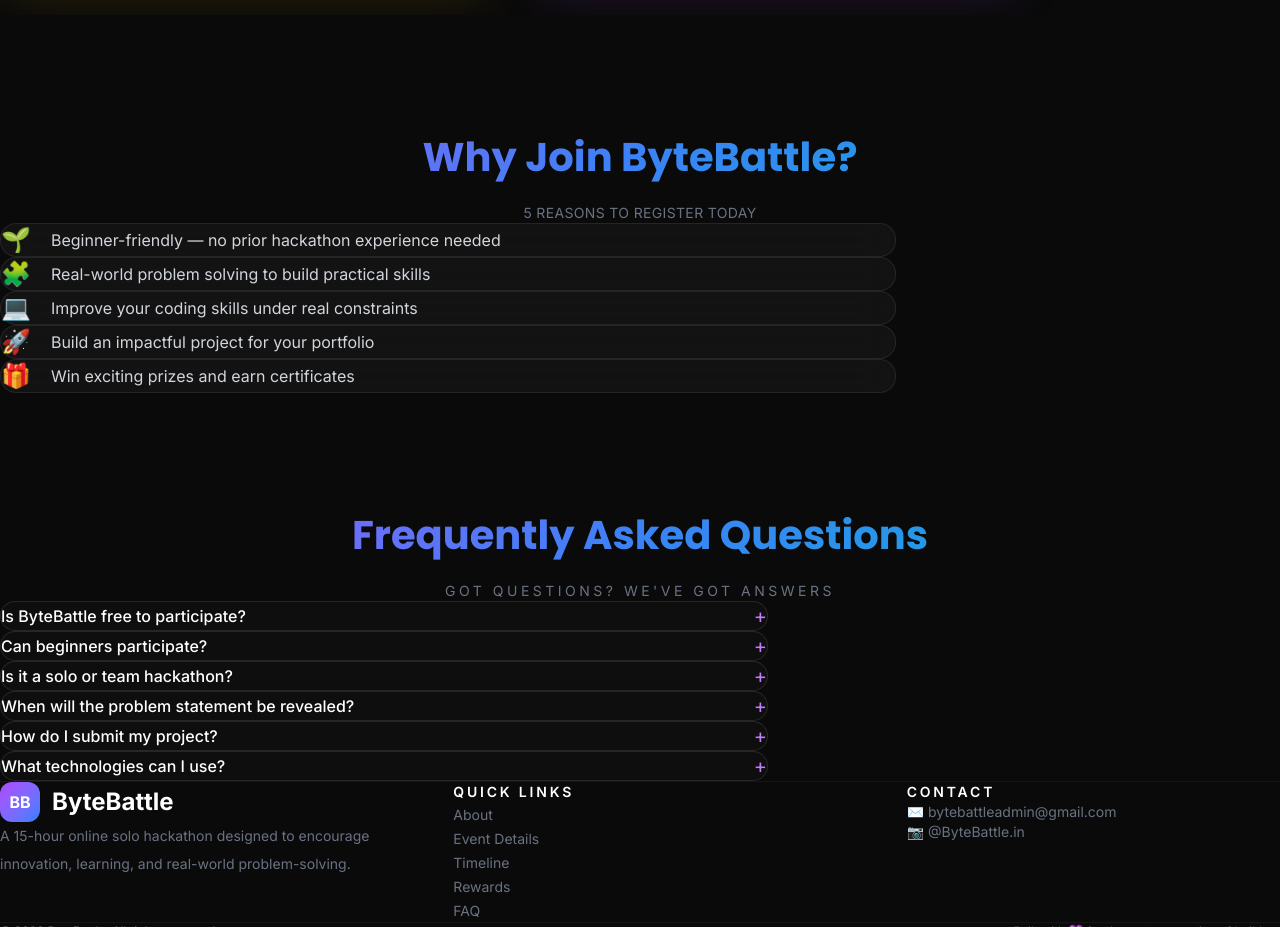
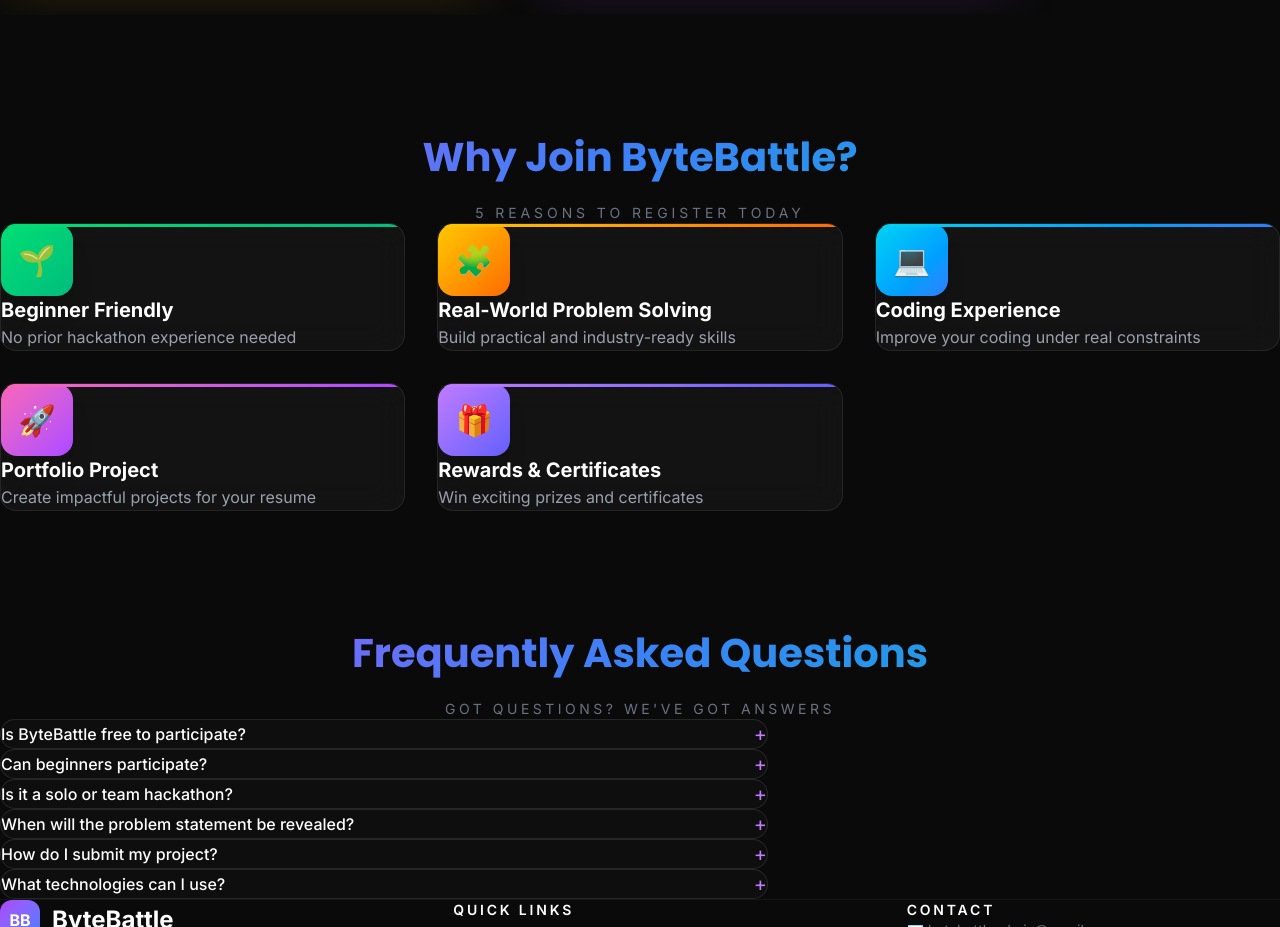
Before and after one commit to jishanmomin26/ByteBattle, a React (Vite) app: page / in a window 1280 px wide. Shown: the part 3060-3987 px from the top of the page. Built offline with nearby package versions, Linux system fonts and the light colour scheme.

Commit message:
Update WhyJoin.jsx

```diff
--- a/src/components/WhyJoin.jsx
+++ b/src/components/WhyJoin.jsx
@@ -2,45 +2,228 @@ import { motion } from 'framer-motion'
 import ScrollReveal from './ScrollReveal.jsx'
 
 const reasons = [
-  { icon: '🌱', text: 'Beginner-friendly — no prior hackathon experience needed' },
-  { icon: '🧩', text: 'Real-world problem solving to build practical skills' },
-  { icon: '💻', text: 'Improve your coding skills under real constraints' },
-  { icon: '🚀', text: 'Build an impactful project for your portfolio' },
-  { icon: '🎁', text: 'Win exciting prizes and earn certificates' },
+  {
+    icon: '🌱',
+    title: 'Beginner Friendly',
+    text: 'No prior hackathon experience needed',
+    gradient: 'from-green-400 to-emerald-500',
+  },
+  {
+    icon: '🧩',
+    title: 'Real-World Problem Solving',
+    text: 'Build practical and industry-ready skills',
+    gradient: 'from-yellow-400 to-orange-500',
+  },
+  {
+    icon: '💻',
+    title: 'Coding Experience',
+    text: 'Improve your coding under real constraints',
+    gradient: 'from-cyan-400 to-blue-500',
+  },
+  {
+    icon: '🚀',
+    title: 'Portfolio Project',
+    text: 'Create impactful projects for your resume',
+    gradient: 'from-pink-400 to-purple-500',
+  },
+  {
+    icon: '🎁',
+    title: 'Rewards & Certificates',
+    text: 'Win exciting prizes and certificates',
+    gradient: 'from-purple-400 to-indigo-500',
+  },
 ]
 
 export default function WhyJoin() {
   return (
-    <section className="relative py-24 sm:py-32 px-6">
-      <div className="max-w-7xl mx-auto">
+    <section
+      id="whyjoin"
+      className="
+        relative
+        py-20 sm:py-28 lg:py-32
+        overflow-hidden
+      "
+    >
+      <div className="max-w-7xl mx-auto px-4 sm:px-6 lg:px-10">
+
+        {/* Heading */}
         <ScrollReveal>
-          <div className="text-center">
-            <h2 className="section-heading">Why Join ByteBattle?</h2>
-            <p className="text-gray-500 mb-14 text-sm tracking-wide uppercase">5 reasons to register today</p>
+          <div className="text-center mb-12 sm:mb-16 lg:mb-20">
+
+            <h2 className="section-heading">
+              Why Join ByteBattle?
+            </h2>
+
+            <p
+              className="
+                text-gray-500
+                mt-3
+                text-[11px] sm:text-sm
+                tracking-[0.28em]
+                uppercase
+              "
+            >
+              5 Reasons To Register Today
+            </p>
+
           </div>
         </ScrollReveal>
 
-        <div className="space-y-4 max-w-4xl mx-auto">
+        {/* MOBILE VIEW */}
+        <div className="flex flex-col gap-4 sm:hidden">
+
           {reasons.map((reason, i) => (
             <ScrollReveal key={i} delay={i * 0.08}>
+
               <motion.div
-                whileHover={{ x: 8 }}
-                transition={{ type: 'spring', stiffness: 400 }}
-                className="glass-card flex items-center gap-5 p-5 sm:p-6 group cursor-default"
+                whileHover={{ scale: 1.02 }}
+                transition={{
+                  type: 'spring',
+                  stiffness: 250,
+                }}
+                className="
+                  glass-card
+                  rounded-2xl
+                  border border-white/10
+                  p-5
+                  flex items-start gap-4
+                  relative overflow-hidden
+                  group
+                "
               >
-                <div className="text-2xl flex-shrink-0 group-hover:scale-110 transition-transform">
+
+                {/* Glow Line */}
+                <div
+                  className={`
+                    absolute top-0 left-0
+                    w-full h-[2px]
+                    bg-gradient-to-r ${reason.gradient}
+                  `}
+                />
+
+                {/* Icon */}
+                <div
+                  className={`
+                    w-14 h-14
+                    rounded-2xl
+                    flex items-center justify-center
+                    text-2xl
+                    bg-gradient-to-br ${reason.gradient}
+                    shadow-lg
+                    flex-shrink-0
+                  `}
+                >
                   {reason.icon}
                 </div>
-                <p className="text-gray-300 text-sm sm:text-base">{reason.text}</p>
-                <div className="ml-auto opacity-0 group-hover:opacity-100 transition-opacity text-purple-400">
-                  <svg width="20" height="20" viewBox="0 0 24 24" fill="none" stroke="currentColor" strokeWidth="2" strokeLinecap="round" strokeLinejoin="round">
-                    <path d="M5 12h14M12 5l7 7-7 7" />
-                  </svg>
+
+                {/* Text */}
+                <div>
+
+                  <h3 className="text-white text-base font-semibold mb-1">
+                    {reason.title}
+                  </h3>
+
+                  <p className="text-sm text-gray-400 leading-relaxed">
+                    {reason.text}
+                  </p>
+
                 </div>
+
               </motion.div>
+
             </ScrollReveal>
           ))}
+
         </div>
+
+        {/* DESKTOP VIEW */}
+        <div
+          className="
+            hidden sm:grid
+            grid-cols-2 lg:grid-cols-3
+            gap-6 lg:gap-8
+          "
+        >
+
+          {reasons.map((reason, i) => (
+            <ScrollReveal key={i} delay={i * 0.08}>
+
+              <motion.div
+                whileHover={{
+                  y: -6,
+                  scale: 1.02,
+                }}
+                transition={{
+                  type: 'spring',
+                  stiffness: 250,
+                }}
+                className="
+                  glass-card
+                  relative
+                  overflow-hidden
+                  rounded-3xl
+                  border border-white/10
+                  p-7 lg:p-8
+                  h-full
+                  group
+                "
+              >
+
+                {/* Top Gradient */}
+                <div
+                  className={`
+                    absolute top-0 left-0
+                    w-full h-[3px]
+                    bg-gradient-to-r ${reason.gradient}
+                  `}
+                />
+
+                {/* Icon */}
+                <div
+                  className={`
+                    w-16 h-16 lg:w-18 lg:h-18
+                    rounded-2xl
+                    flex items-center justify-center
+                    text-3xl
+                    bg-gradient-to-br ${reason.gradient}
+                    shadow-xl
+                    mb-6
+                  `}
+                >
+                  {reason.icon}
+                </div>
+
+                {/* Title */}
+                <h3 className="text-xl font-bold text-white mb-3">
+                  {reason.title}
+                </h3>
+
+                {/* Description */}
+                <p className="text-gray-400 text-sm lg:text-base leading-relaxed">
+                  {reason.text}
+                </p>
+
+                {/* Hover Glow */}
+                <div
+                  className={`
+                    absolute bottom-0 left-1/2
+                    -translate-x-1/2
+                    h-[3px]
+                    w-0
+                    group-hover:w-3/4
+                    bg-gradient-to-r ${reason.gradient}
+                    rounded-full
+                    transition-all duration-500
+                  `}
+                />
+
+              </motion.div>
+
+            </ScrollReveal>
+          ))}
+
+        </div>
+
       </div>
     </section>
   )
```
